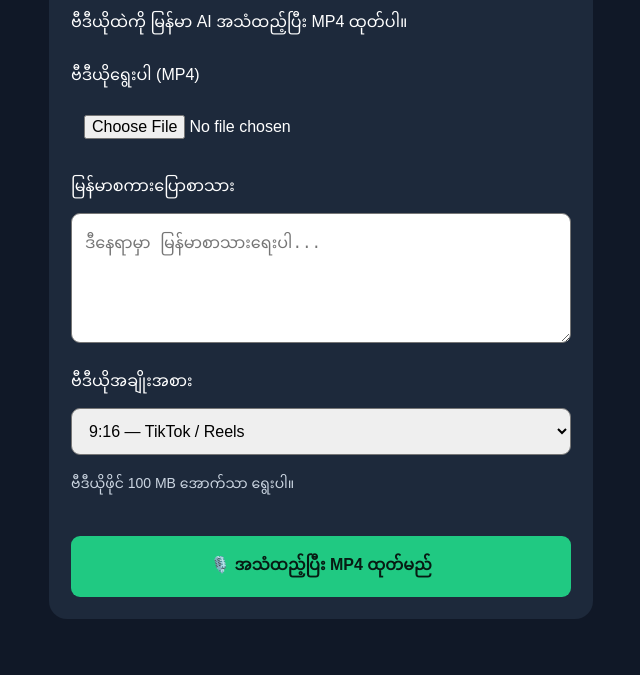
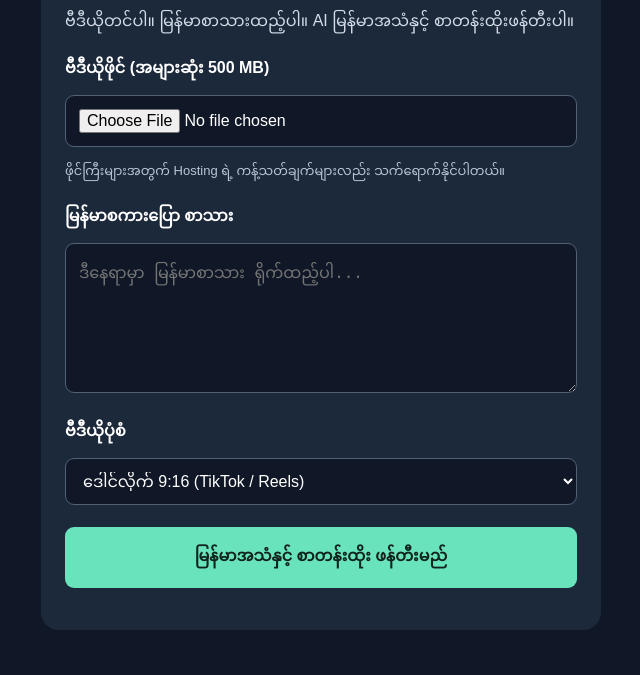
Before and after one commit to kot74260-ui/tk-myanmar-clip-ai-, a plain HTML site: page templates/index.html in a window 1280 px wide. Shown: the part 142-817 px from the top of the page, without its empty margins (319-959 px from the left). Drawn offline with Linux system fonts and the light colour scheme.

Commit message:
Update index.html

```diff
--- a/templates/index.html
+++ b/templates/index.html
@@ -1,4 +1,3 @@
-
 <!DOCTYPE html>
 <html lang="my">
 <head>
@@ -6,61 +5,28 @@
 <meta name="viewport" content="width=device-width, initial-scale=1">
 <title>TK Myanmar Clip AI</title>
 <style>
-body {
-  font-family: sans-serif;
-  background: #101827;
-  color: white;
-  padding: 20px;
-  margin: 0;
-}
-main {
-  max-width: 500px;
-  margin: 25px auto;
-  background: #1d293b;
-  padding: 22px;
-  border-radius: 18px;
-}
-h1 { color: #55e6a5; text-align: center; }
-label { display: block; margin-top: 18px; }
-input, textarea, select, button {
-  box-sizing: border-box;
-  width: 100%;
-  padding: 13px;
-  margin-top: 8px;
-  border-radius: 9px;
-  font-size: 16px;
-}
-textarea { min-height: 130px; }
-button {
-  background: #20c982;
-  color: #071b13;
-  border: 0;
-  font-weight: bold;
-  margin-top: 22px;
-}
-.note { color: #cbd5e1; font-size: 14px; }
+*{box-sizing:border-box}body{margin:0;padding:20px;background:#101827;color:white;font-family:Arial,sans-serif}main{max-width:560px;margin:25px auto;padding:24px;background:#1c293b;border-radius:18px}h1{color:#69e3bb;text-align:center}p{line-height:1.7;color:#d3dce8}label{display:block;margin-top:18px;margin-bottom:8px;font-weight:bold}input,textarea,select,button{width:100%;padding:13px;border-radius:9px;font-size:16px}input,textarea,select{background:#101827;color:white;border:1px solid #526176}textarea{min-height:150px;resize:vertical}button{margin-top:22px;border:0;background:#69e3bb;color:#10231d;font-weight:bold;cursor:pointer}button:disabled{opacity:.6}#status{white-space:pre-wrap;overflow-wrap:anywhere;margin-top:18px}.note{font-size:13px;color:#b9c6d6}
 </style>
 </head>
 <body>
 <main>
-<h1>🎬 TK Myanmar Clip AI</h1>
-<p>ဗီဒီယိုထဲကို မြန်မာ AI အသံထည့်ပြီး MP4 ထုတ်ပါ။</p>
-<form action="/create" method="POST" enctype="multipart/form-data">
-<label>ဗီဒီယိုရွေးပါ (MP4)</label>
-<input type="file" name="video" accept="video/*" required>
-
-<label>မြန်မာစကားပြောစာသား</label>
-<textarea name="script" placeholder="ဒီနေရာမှာ မြန်မာစာသားရေးပါ..." required></textarea>
-
-<label>ဗီဒီယိုအချိုးအစား</label>
-<select name="aspect">
-<option value="9:16">9:16 — TikTok / Reels</option>
-<option value="16:9">16:9 — YouTube</option>
-</select>
-
-<p class="note">ဗီဒီယိုဖိုင် 100 MB အောက်သာ ရွေးပါ။</p>
-<button type="submit">🎙️ အသံထည့်ပြီး MP4 ထုတ်မည်</button>
+<h1>TK Myanmar Clip AI</h1>
+<p>ဗီဒီယိုတင်ပါ။ မြန်မာစာသားထည့်ပါ။ AI မြန်မာအသံနှင့် စာတန်းထိုးဖန်တီးပါ။</p>
+<form id="form">
+<label for="video">ဗီဒီယိုဖိုင် (အများဆုံး 500 MB)</label>
+<input id="video" name="video" type="file" accept="video/*" required>
+<p class="note">ဖိုင်ကြီးများအတွက် Hosting ရဲ့ ကန့်သတ်ချက်များလည်း သက်ရောက်နိုင်ပါတယ်။</p>
+<label for="script">မြန်မာစကားပြော စာသား</label>
+<textarea id="script" name="script" placeholder="ဒီနေရာမှာ မြန်မာစာသား ရိုက်ထည့်ပါ..." required></textarea>
+<label for="aspect">ဗီဒီယိုပုံစံ</label>
+<select id="aspect" name="aspect"><option value="9:16">ဒေါင်လိုက် 9:16 (TikTok / Reels)</option><option value="16:9">အလျားလိုက် 16:9 (YouTube)</option></select>
+<button id="submit" type="submit">မြန်မာအသံနှင့် စာတန်းထိုး ဖန်တီးမည်</button>
 </form>
+<p id="status" role="status"></p>
 </main>
+<script>
+const form=document.getElementById("form"),statusBox=document.getElementById("status"),submitButton=document.getElementById("submit");
+form.addEventListener("submit",async(event)=>{event.preventDefault();const video=document.getElementById("video").files[0];if(!video){statusBox.textContent="ဗီဒီယိုဖိုင် ရွေးပေးပါ။";return;}if(video.size>500*1024*1024){statusBox.textContent="ဗီဒီယိုဖိုင် 500 MB ထက် ကျော်နေပါတယ်။";return;}submitButton.disabled=true;statusBox.textContent="ဖန်တီးနေပါတယ်။ ခဏစောင့်ပေးပါ...";try{const response=await fetch("/create",{method:"POST",body:new FormData(form)});if(!response.ok){let message="ဖန်တီးမရပါ။ Render Logs ကို စစ်ဆေးပါ။";try{const data=await response.json();if(data.error)message=data.error;}catch(_){}throw new Error(message);}const blob=await response.blob(),url=URL.createObjectURL(blob),link=document.createElement("a");link.href=url;link.download="TK_Myanmar_Clip_AI.zip";document.body.appendChild(link);link.click();link.remove();URL.revokeObjectURL(url);statusBox.textContent="ပြီးပါပြီ။ ZIP ဖိုင်ကို ဒေါင်းလုဒ်လုပ်နေပါပြီ။";}catch(error){statusBox.textContent="အမှား: "+error.message;}finally{submitButton.disabled=false;}});
+</script>
 </body>
 </html>
```
